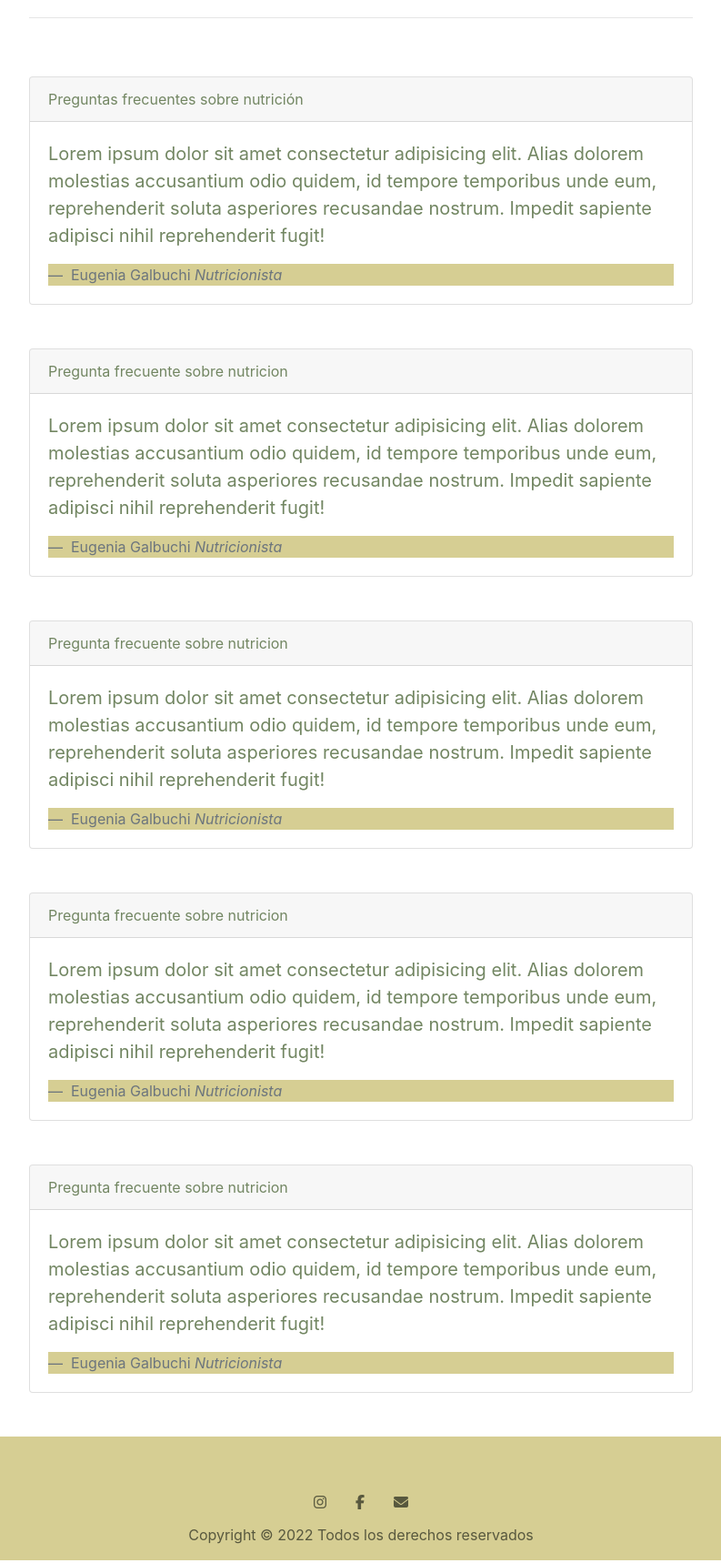
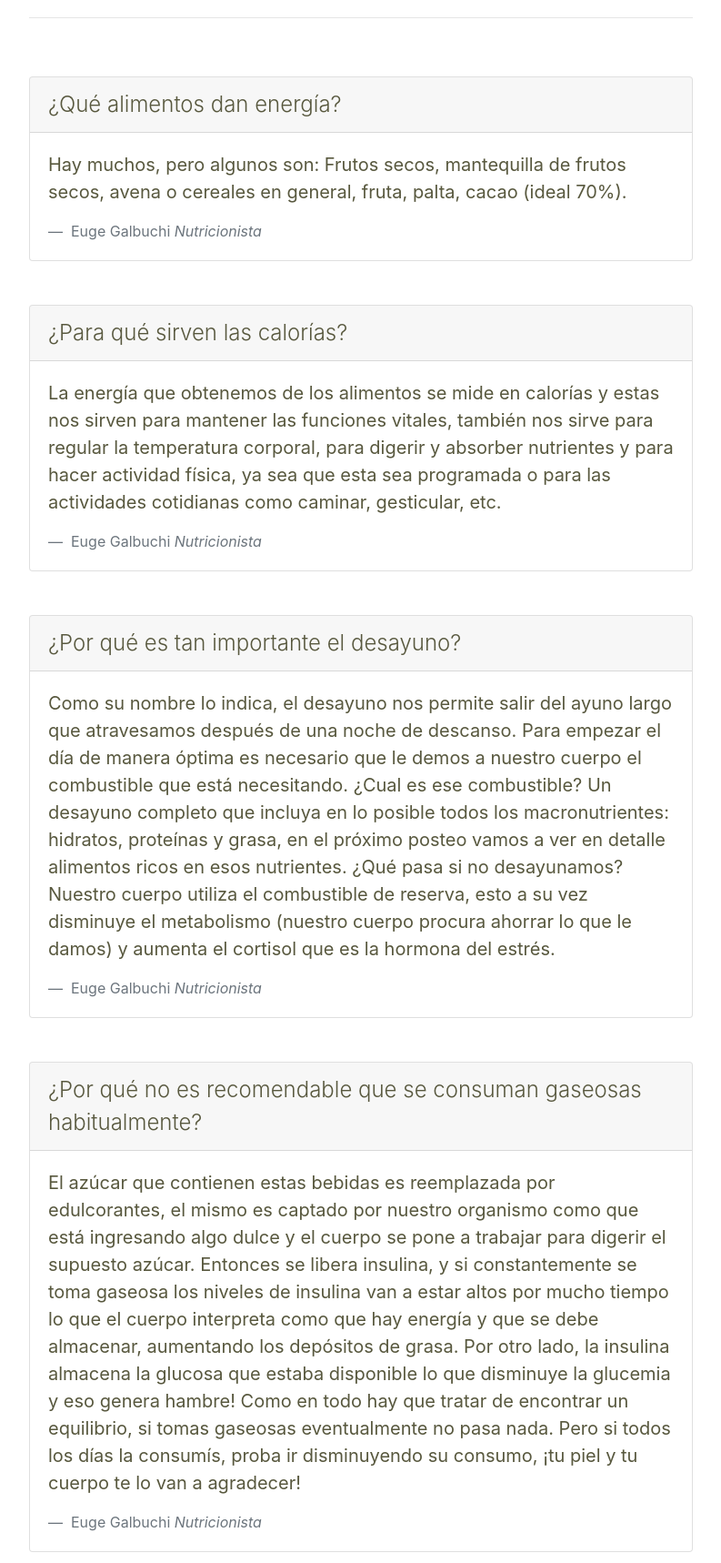
Before and after one commit to victoriacabranes/nutricion_cabranes, a website: page pages/preguntas.html in a window 1280 px wide. Shown: the part 421-2139 px from the top of the page at 91% size, without its empty margins (243-1036 px from the left). Drawn offline with Linux system fonts and the light colour scheme.

Commit message:
modificaciones en sass, y pages

```diff
--- a/package.json
+++ b/package.json
@@ -1,6 +1,6 @@
 {
   "author": "Victoria Cabranes",
-  "description": "proyecto coderhouse nutricion",
+  "description": "proyecto de coderhouse sobre nutricion",
   "license": "MIT",
   "name": "nutricion-cabranes",
   "scripts": {
--- a/pages/preguntas.html
+++ b/pages/preguntas.html
@@ -21,7 +21,7 @@
             <button class="navbar-toggler navbar-toggler-right" type="button" data-toggle="collapse" data-target="#navbarTogglerDemo02" aria-controls="navbarTogglerDemo02" aria-expanded="false" aria-label="Toggle navigation">
             <span class="navbar-toggler-icon"></span>
             </button>
-            <a class="navbar-brand" href="index.html"><img src="../img/favicon.png" class="logo" alt="logo" srcset=""></a>
+            <a class="navbar-brand" href="../index.html"><img src="../img/favicon.png" class="logo" alt="logo" srcset=""></a>
 
             <div class="collapse navbar-collapse" id="navbarTogglerDemo02">
             <ul class="navbar-nav mr-auto mt-2 mt-md-0">
@@ -53,15 +53,14 @@
         <div class="row d-flex justify-content-md-center">
             <div class="col-12 col-md-8">
                 <div class="card mb-5 mt-5">
-                    <div class="card-header">
-                        Preguntas frecuentes sobre nutrición
+                    <div class="card-header font-weight-light">
+                        ¿Qué alimentos dan energía?
                     </div>
                     <div class="card-body">
                       <blockquote class="blockquote mb-0">
-                        <p>Lorem ipsum dolor sit amet consectetur adipisicing elit. Alias dolorem molestias accusantium odio
-                            quidem, id tempore temporibus unde eum, reprehenderit soluta asperiores recusandae nostrum.
-                            Impedit sapiente adipisci nihil reprehenderit fugit!</p>
-                        <footer class="blockquote-footer"> Eugenia Galbuchi<cite title="Source Title"> Nutricionista</cite></footer>
+                        <p>Hay muchos, pero algunos son: Frutos secos, mantequilla de frutos secos, avena o
+                            cereales en general, fruta, palta, cacao (ideal 70%).</p>
+                        <div class="blockquote-footer"> Euge Galbuchi<cite title="Source Title"> Nutricionista</cite></div>
                       </blockquote>
                     </div>
                 </div>
@@ -71,15 +70,16 @@
         <div class="row d-flex justify-content-md-center">
             <div class="col-12 col-md-8">
                 <div class="card mb-5">
-                    <div class="card-header">
-                        Pregunta frecuente sobre nutricion
+                    <div class="card-header font-weight-light">
+                        ¿Para qué sirven las calorías?
                     </div>
                     <div class="card-body">
                       <blockquote class="blockquote mb-0">
-                        <p>Lorem ipsum dolor sit amet consectetur adipisicing elit. Alias dolorem molestias accusantium odio
-                            quidem, id tempore temporibus unde eum, reprehenderit soluta asperiores recusandae nostrum.
-                            Impedit sapiente adipisci nihil reprehenderit fugit!</p>
-                        <footer class="blockquote-footer"> Eugenia Galbuchi<cite title="Source Title"> Nutricionista</cite></footer>
+                        <p>La energía que obtenemos de los alimentos se mide en calorías y estas nos sirven para
+                            mantener las funciones vitales, también nos sirve para regular la temperatura corporal,
+                             para digerir y absorber nutrientes y para hacer actividad física, ya sea que esta sea
+                             programada o para las actividades cotidianas como caminar, gesticular, etc.</p>
+                        <div class="blockquote-footer"> Euge Galbuchi<cite title="Source Title"> Nutricionista</cite></div>
                       </blockquote>
                     </div>
                 </div>
@@ -89,15 +89,21 @@
         <div class="row d-flex justify-content-md-center">
             <div class="col-12 col-md-8">
                 <div class="card mb-5">
-                    <div class="card-header">
-                        Pregunta frecuente sobre nutricion
+                    <div class="card-header font-weight-light">
+                        ¿Por qué es tan importante el desayuno?
                     </div>
                     <div class="card-body">
                       <blockquote class="blockquote mb-0">
-                        <p>Lorem ipsum dolor sit amet consectetur adipisicing elit. Alias dolorem molestias accusantium odio
-                            quidem, id tempore temporibus unde eum, reprehenderit soluta asperiores recusandae nostrum.
-                            Impedit sapiente adipisci nihil reprehenderit fugit!</p>
-                        <footer class="blockquote-footer"> Eugenia Galbuchi<cite title="Source Title"> Nutricionista</cite></footer>
+                        <p>Como su nombre lo indica, el desayuno nos permite salir del ayuno largo que atravesamos
+                            después de una noche de descanso. Para empezar el día de manera óptima es necesario que
+                            le demos a nuestro cuerpo el combustible que está necesitando. ¿Cual es ese combustible?
+                            Un desayuno completo que incluya en lo posible todos los macronutrientes: hidratos,
+                            proteínas y grasa, en el próximo posteo vamos a ver en detalle alimentos ricos en esos
+                             nutrientes.
+                            ¿Qué pasa si no desayunamos? Nuestro cuerpo utiliza el combustible de reserva, esto a su
+                            vez disminuye el metabolismo (nuestro cuerpo procura ahorrar lo que le damos) y aumenta
+                            el cortisol que es la hormona del estrés. </p>
+                        <div class="blockquote-footer"> Euge Galbuchi<cite title="Source Title"> Nutricionista</cite></div>
                       </blockquote>
                     </div>
                 </div>
@@ -107,15 +113,22 @@
         <div class="row d-flex justify-content-md-center">
             <div class="col-12 col-md-8">
                 <div class="card mb-5">
-                    <div class="card-header">
-                        Pregunta frecuente sobre nutricion
+                    <div class="card-header font-weight-light">
+                        ¿Por qué no es recomendable que se consuman gaseosas habitualmente?
                     </div>
                     <div class="card-body">
                       <blockquote class="blockquote mb-0">
-                        <p>Lorem ipsum dolor sit amet consectetur adipisicing elit. Alias dolorem molestias accusantium odio
-                            quidem, id tempore temporibus unde eum, reprehenderit soluta asperiores recusandae nostrum.
-                            Impedit sapiente adipisci nihil reprehenderit fugit!</p>
-                        <footer class="blockquote-footer"> Eugenia Galbuchi<cite title="Source Title"> Nutricionista</cite></footer>
+                        <p>El azúcar que contienen estas bebidas es reemplazada por edulcorantes, el mismo es
+                            captado por nuestro organismo como que está ingresando algo dulce y el cuerpo se pone
+                            a trabajar para digerir el supuesto azúcar. Entonces se libera insulina, y si
+                            constantemente se toma gaseosa los niveles de insulina van a estar altos por mucho
+                            tiempo lo que el cuerpo interpreta como que hay energía y que se debe almacenar,
+                            aumentando los depósitos de grasa. Por otro lado, la insulina almacena la glucosa
+                            que estaba disponible lo que disminuye la glucemia y eso genera hambre!
+                           Como en todo hay que tratar de encontrar un equilibrio, si tomas gaseosas eventualmente
+                           no pasa nada. Pero si todos los días la consumís, proba ir disminuyendo su consumo,
+                           ¡tu piel y tu cuerpo te lo van a agradecer!</p>
+                        <div class="blockquote-footer"> Euge Galbuchi<cite title="Source Title"> Nutricionista</cite></div>
                       </blockquote>
                     </div>
                 </div>
@@ -125,15 +138,22 @@
         <div class="row d-flex justify-content-md-center">
             <div class="col-12 col-md-8">
                 <div class="card mb-5">
-                    <div class="card-header">
-                        Pregunta frecuente sobre nutricion
+                    <div class="card-header font-weight-light">
+                        ¿Por qué no son efectivas a largo plazo las dietas?
                     </div>
                     <div class="card-body">
                       <blockquote class="blockquote mb-0">
-                        <p>Lorem ipsum dolor sit amet consectetur adipisicing elit. Alias dolorem molestias accusantium odio
-                            quidem, id tempore temporibus unde eum, reprehenderit soluta asperiores recusandae nostrum.
-                            Impedit sapiente adipisci nihil reprehenderit fugit!</p>
-                        <footer class="blockquote-footer"> Eugenia Galbuchi<cite title="Source Title"> Nutricionista</cite></footer>
+                        <p>Hay muchas razones por las cuales no son efectivas las dietas. Por un lado, las dietas
+                             tienden a eliminar grupos de alimentos: algunas eliminan hidratos de carbono, otras
+                             eliminas las grasas, otras eliminan lácteos, etc. Es sostenible en el tiempo dejar de
+                             consumir esos grupos de alimentos? Generalmente no ,entonces lo que sucede es que en
+                             un primer momento la restricción de alimentos por razones obvias genera un descenso de peso,
+                              que muchas veces es pérdida de agua y masa magra lo que enlentece el metabolismo y en
+                              cuanto volves a tu rutina anterior no solo recuperas el peso, sino que se genera un
+                              efecto rebote y subís de peso. ¿Cuál es la mejor manera para perder peso? Cambiar de a
+                              poquito tus hábitos con ayuda y seguimiento de un profesional, el resultado es un poco más
+                              lento pero totalmente eficaz a largo plazo </p>
+                        <div class="blockquote-footer"> Euge Galbuchi<cite title="Source Title"> Nutricionista</cite></div>
                       </blockquote>
                     </div>
                 </div>
@@ -161,8 +181,8 @@
                     </div>
                 </div>
                 <div class="row d-flex justify-content-center justify-content-md-center justify-content-lg-center">
-                    <div class="col-8 col-md-6 col-lg-6">
-                        <p class="text-center text-lighter">Copyright &#169 2022 Todos los derechos reservados</p>
+                    <div class="col-8 col-md-8 col-lg-8">
+                        <p class="text-center text-lighter">Copyright &#169 2022 Todos los derechos reservados - Developed by Victoria Cabranes</p>
                     </div>
                 </div>
             </div>
--- a/scss/componentes/_buttons.scss
+++ b/scss/componentes/_buttons.scss
@@ -1,5 +1,4 @@
-$pink: #bb8588;
-$pink-light: #d8a48f;
+
 
 // aplique mixins
 @mixin button ($background-color, $border-color, $color) {
--- a/scss/componentes/_cards.scss
+++ b/scss/componentes/_cards.scss
@@ -1,6 +1,6 @@
 // aplique mapa
 $styles: (
-    verde: #728662,
+    verde: $green,
     centro: center,
     small: 1rem,
 );
--- a/scss/componentes/_fonts.scss
+++ b/scss/componentes/_fonts.scss
@@ -11,9 +11,9 @@
 }
 
 .font-pink {
-    color: #bb8588;
+    color: $pink;
 }
 
 .font-green {
-    color: #58583e;
+    color: $green;
 }
--- a/scss/componentes/_form.scss
+++ b/scss/componentes/_form.scss
@@ -1,7 +1,7 @@
 .border-form {
     border-radius: 10px;
     border: solid;
-    border-color: #e6bcac;
+    border-color: $pink-light;
     border-width: 1px;
 }
 
--- a/scss/global/_footer.scss
+++ b/scss/global/_footer.scss
@@ -1,16 +1,16 @@
 footer {
-    background-color: #d6ce93;
+    background-color: $green-light;
     p {
-        color: #58583e;
+        color: $green;
     }
 }
 
 .fa-solid {
-    color: #58583e;
+    color: $green;
     margin: 1em ;
 }
 
 .fa-brands {
-    color: #58583e;
+    color: $green;
     margin: 1em;
 }
--- /dev/null
+++ b/scss/global/_variables.scss
@@ -0,0 +1,5 @@
+// paleta de colores
+$pink: #bb8588;
+$pink-light: #d8a48f;
+$green: #58583e;
+$green-light: #d6ce93;
--- a/scss/styles.scss
+++ b/scss/styles.scss
@@ -1,3 +1,4 @@
+@import 'global/variables';
 @import 'global/header';
 @import 'global/footer';
 @import 'global/mediaquerys';
```
Also changed, not shown: index.html (+2 -2 lines), pages/contacto.html (+3 -3 lines), pages/recetas.html (+15 -15 lines), pages/sobre_mi.html (+3 -3 lines), css/styles.css.
